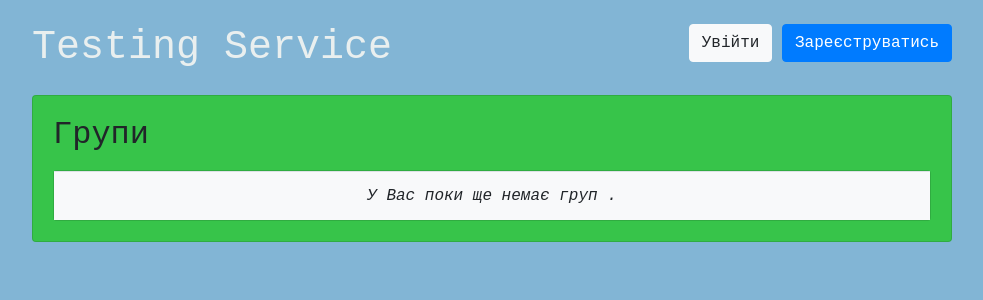
After one commit to andriidem308/django_eolimp, a Django app: template testing/templates/teachers/groups_list.html in a window 1280 px wide. The commit adds this page. Shown: the top 300 px of the page, without its empty margins (148-1131 px from the left). Run offline with Django 3.2, Linux system fonts and the light colour scheme; the template is opened without the code that fills it, so the values that code supplies are empty; some libraries are stand-ins or nearby versions; some web fonts are replaced.

Commit message:
added Groups

```diff
--- a/templates/base.html
+++ b/templates/base.html
@@ -2,20 +2,34 @@
 <!doctype html>
 <html lang="en">
   <head>
-   <style>
-          body {
-              background-image: url({% static 'images/im.jpg' %});
-              background-repeat: no-repeat;
-              background-attachment: fixed;
-              background-size: cover;
-          }
-      </style>
+
     <meta charset="utf-8">
     <meta name="viewport" content="width=device-width, initial-scale=1, shrink-to-fit=no">
     <title>{% block title %}Testing Service{% endblock %}</title>
     <link rel="icon" href="{% static 'img/favicon.png' %}">
     <link href="https://fonts.googleapis.com/css?family=Clicker+Script" rel="stylesheet">
     <link rel="stylesheet" href="https://maxcdn.bootstrapcdn.com/bootstrap/4.0.0/css/bootstrap.min.css" integrity="sha384-Gn5384xqQ1aoWXA+058RXPxPg6fy4IWvTNh0E263XmFcJlSAwiGgFAW/dAiS6JXm" crossorigin="anonymous">
+    <style>
+          body {
+              background-color: #82b5d5;
+              {#background-image: url({% static 'images/im.jpg' %});#}
+              background-repeat: no-repeat;
+              background-attachment: fixed;
+              background-size: cover;
+              font-family: "Courier New";
+          }
+
+          .card {
+              background-color: #37c44a;
+          }
+          a {
+              color: #e9efef;
+          }
+
+          .nav-link {
+              color: white;
+          }
+   </style>
   </head>
   <body>
     <div class="container my-4">
@@ -29,8 +43,8 @@
             </div>
             <div class="col-6 text-right">
               {% if user.is_authenticated %}
-                <p class="pt-3">Logged in as <strong>{{ user.email }}</strong>
-                    <a href="{% url 'logout' %}"> | Вийти</a>.
+                <p class="pt-3" style="color: #151d2f"><strong>{{ user.email }}</strong>
+                    <a href="{% url 'logout' %}"> | Вийти</a>
                 </p>
               {% else %}
                 <a href="{% url 'login' %}" class="btn btn-light" role="button">Увійти</a>
--- a/testing/templates/_navigation.html
+++ b/testing/templates/_navigation.html
@@ -10,7 +10,7 @@
     </li>
     {% if user.is_teacher %}
     <li class="nav-item">
-        <a class="nav-link" href="{% url 'teachers:students_list' %}">Студенти</a>
+        <a class="nav-link" href="{% url 'teachers:groups_list' %}">Групи</a>
     </li>
     {% endif %}
     <li class="nav-item">
--- /dev/null
+++ b/testing/templates/teachers/groups_list.html
@@ -0,0 +1,20 @@
+{% extends 'base.html' %}
+
+{% block content %}
+    <h2 class="mb-3">Групи</h2>
+    <div class="card">
+        <table class="table mb-0">
+            <tbody>
+                {% for group in groups %}
+                <tr>
+                    <td class="align-middle"><a href="{% url 'teachers:group' group.pk %}">{{ group.group_name }}</a></td>
+                </tr>
+                {% empty %}
+                <tr>
+                    <td class="bg-light text-center font-italic" colspan="5">У Вас поки ще немає груп .</td>
+                </tr>
+                {% endfor %}
+            </tbody>
+        </table>
+    </div>
+{% endblock %}
--- a/testing/templates/teachers/students_list.html
+++ b/testing/templates/teachers/students_list.html
@@ -1,14 +1,14 @@
 {% extends 'base.html' %}
 
 {% block content %}
-  <h2 class="mb-3">Студенти</h2>
+  <h2 class="mb-3">Студенти групи {{ group_title }}</h2>
   <div class="card">
     <table class="table mb-0">
             <thead>
                 <tr>
                     <th>Прізвище</th>
                     <th>Ім'я</th>
-                    <th>Середній бал</th>
+                    <th>Сума балів</th>
                 </tr>
             </thead>
             <tbody>
@@ -16,7 +16,7 @@
                 <tr>
                     <td class="align-middle">{{ v.last_name }}</td>
                     <td class="align-middle">{{ v.first_name }}</td>
-                    <td class="align-middle">{{ v.score }}</td>
+                    <td class="align-middle">{{ v.total_solutions_score }} / {{ v.total_problems_points }}</td>
                 </tr>
                 {% endfor %}
             </tbody>
--- a/testing/urls.py
+++ b/testing/urls.py
@@ -21,7 +21,9 @@ urlpatterns = [
         path('materials/', teachers.LectureListView.as_view(), name='material_change_list'),
         path('materials/add/', teachers.lecture_add, name='material_add'),
         path('materials/<int:pk>/', teachers.LectureUpdateView.as_view(), name='material_change'),
-        path('students/', teachers.StudentsListView.as_view(), name='students_list')
+        path('groups/', teachers.GroupsListView.as_view(), name='groups_list'),
+        path('groups/<int:pk>/', teachers.StudentsListView.as_view(), name='group'),
+        # path('students/', teachers.StudentsListView.as_view(), name='students_list')
     ], 'testing'), namespace='teachers')),
 
 ]
```
Also changed, not shown: testing/views/teachers.py (+43 -13 lines).
